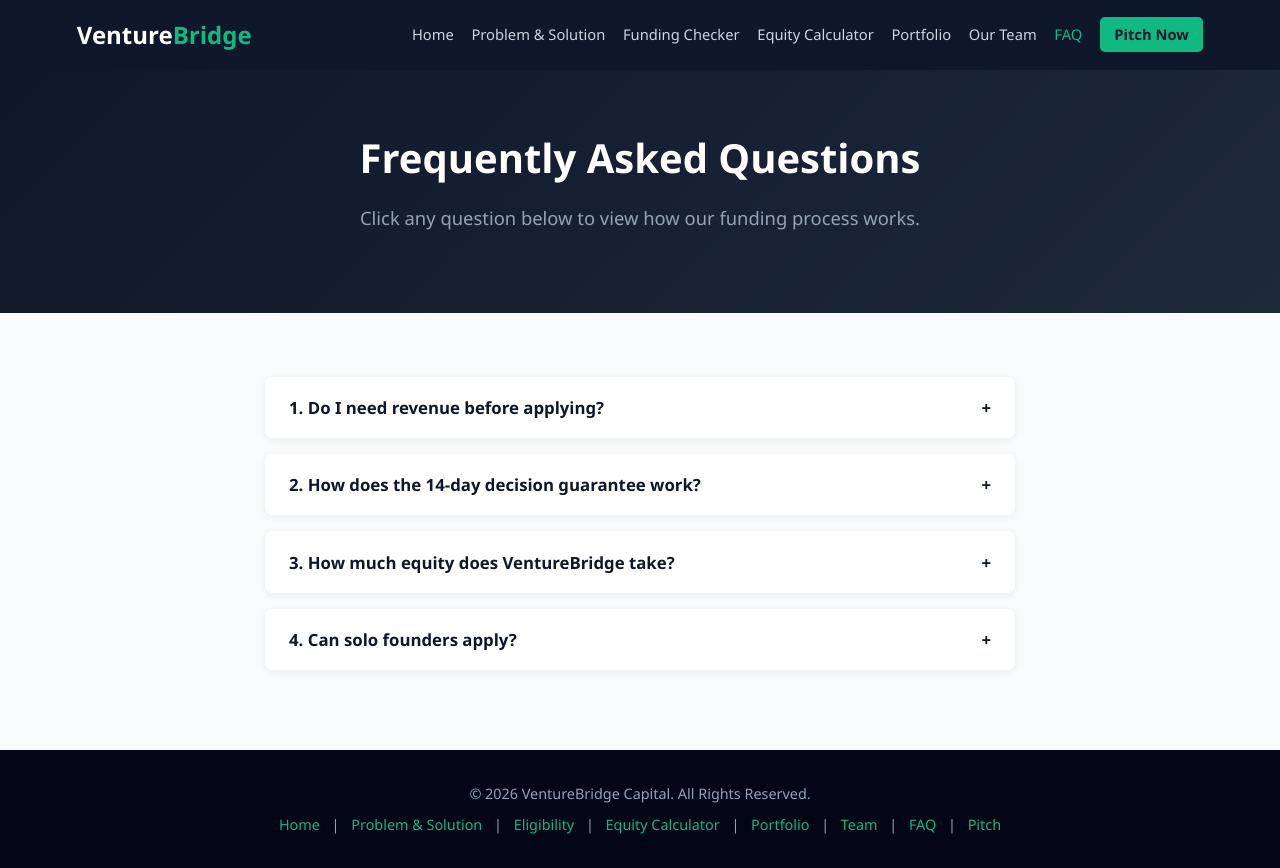
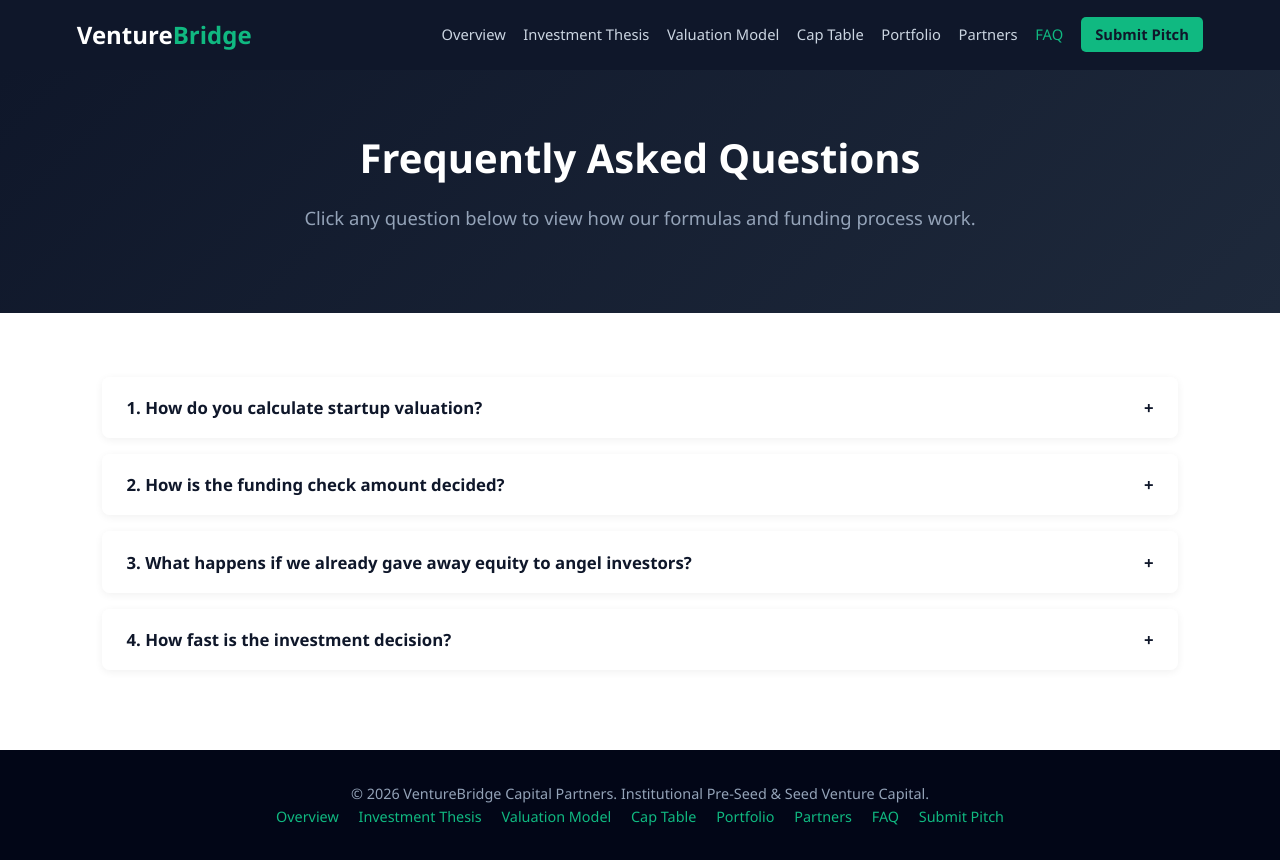
Before and after one commit to NARAYAN-RAI/VENTURE-BRIDGE, a plain HTML site: page faq.html in a window 1280 px wide. Drawn offline with Linux system fonts and the light colour scheme.

Commit message:
Updated faq.html

```diff
--- a/faq.html
+++ b/faq.html
@@ -7,63 +7,67 @@
     <link rel="stylesheet" href="style.css">
 </head>
 <body>
-    <header>
-        <nav class="navbar">
+    <header class="site-header">
+        <nav class="navbar" aria-label="Primary Navigation">
             <a href="index.html" class="logo">Venture<span>Bridge</span></a>
             <ul class="nav-links">
-                <li><a href="index.html">Home</a></li>
-                <li><a href="problem-solution.html">Problem & Solution</a></li>
-                <li><a href="checker.html">Funding Checker</a></li>
-                <li><a href="calculator.html">Equity Calculator</a></li>
+                <li><a href="index.html">Overview</a></li>
+                <li><a href="problem-solution.html">Investment Thesis</a></li>
+                <li><a href="checker.html">Valuation Model</a></li>
+                <li><a href="calculator.html">Cap Table</a></li>
                 <li><a href="portfolio.html">Portfolio</a></li>
-                <li><a href="team.html">Our Team</a></li>
-                <li><a href="faq.html" class="active">FAQ</a></li>
-                <li><a href="pitch.html" class="btn-nav">Pitch Now</a></li>
+                <li><a href="team.html">Partners</a></li>
+                <li><a href="faq.html" class="active" aria-current="page">FAQ</a></li>
+                <li><a href="pitch.html" class="btn-nav">Submit Pitch</a></li>
             </ul>
         </nav>
     </header>
 
+    <main>
         <section class="page-header">
             <h1>Frequently Asked Questions</h1>
-        <p>Click any question below to view how our funding process works.</p>
+            <p>Click any question below to view how our formulas and funding process work.</p>
         </section>
 
-    <section class="section bg-light">
-        <div style="max-width: 750px; margin: 0 auto;">
-            <div class="faq-item">
-                <button class="faq-question" onclick="toggleFaq(this)">1. Do I need revenue before applying? <span>+</span></button>
-                <div class="faq-answer">No. Through our VentureBridge Launchpad track, we fund pre-revenue startups that have a working prototype and clear customer validation.</div>
-            </div>
+        <section class="section bg-band" aria-label="Frequently Asked Questions">
+            <div class="section-inner">
+                <div class="faq-list">
+                    <article class="faq-item">
+                        <button type="button" class="faq-question" onclick="toggleFaq(this)">1. How do you calculate startup valuation? <span>+</span></button>
+                        <div class="faq-answer"><p>We use realistic industry multiples on Yearly Revenue (ARR): a $250K base cap for Idea stage, 5x ARR for Pre-Seed, and 10x–15x ARR for Working startups (plus a 2x bonus on net yearly profit).</p></div>
+                    </article>
 
-            <div class="faq-item">
-                <button class="faq-question" onclick="toggleFaq(this)">2. How does the 14-day decision guarantee work? <span>+</span></button>
-                <div class="faq-answer">Once you submit your pitch on our Pitch Now page, our partners review it within 5 days, schedule one 30-minute founder call, and issue a final decision by Day 14.</div>
-            </div>
+                    <article class="faq-item">
+                        <button type="button" class="faq-question" onclick="toggleFaq(this)">2. How is the funding check amount decided? <span>+</span></button>
+                        <div class="faq-answer"><p>Idea stage startups receive a fixed $50,000 Launchpad grant. Pre-Seed startups receive 15% of their valuation (capped at $250K), and Working startups receive 12% of their valuation plus 50% of their yearly net profit (capped at $1M).</p></div>
+                    </article>
 
-            <div class="faq-item">
-                <button class="faq-question" onclick="toggleFaq(this)">3. How much equity does VentureBridge take? <span>+</span></button>
-                <div class="faq-answer">Our standard seed checks range from $50K to $500K for 7% to 12% equity, ensuring founders keep majority ownership for future funding rounds.</div>
-            </div>
+                    <article class="faq-item">
+                        <button type="button" class="faq-question" onclick="toggleFaq(this)">3. What happens if we already gave away equity to angel investors? <span>+</span></button>
+                        <div class="faq-answer"><p>Our Smart Equity Calculator subtracts both existing investor shares and new round dilution so you can verify that founders still retain over 50% majority control.</p></div>
+                    </article>
 
-            <div class="faq-item">
-                <button class="faq-question" onclick="toggleFaq(this)">4. Can solo founders apply? <span>+</span></button>
-                <div class="faq-answer">Yes! While we love balanced co-founding teams, we actively back strong solo founders and help them recruit technical or business co-founders.</div>
+                    <article class="faq-item">
+                        <button type="button" class="faq-question" onclick="toggleFaq(this)">4. How fast is the investment decision? <span>+</span></button>
+                        <div class="faq-answer"><p>Every pitch submitted on our Submit Pitch page receives a guaranteed decision within <time datetime="P14D">14 calendar days</time>.</p></div>
+                    </article>
                 </div>
             </div>
         </section>
+    </main>
 
-    <footer>
-        <p>&copy; 2026 VentureBridge Capital. All Rights Reserved.</p>
-        <p style="margin-top: 0.5rem;">
-            <a href="index.html">Home</a> |
-            <a href="problem-solution.html">Problem & Solution</a> |
-            <a href="checker.html">Eligibility</a> |
-            <a href="calculator.html">Equity Calculator</a> |
-            <a href="portfolio.html">Portfolio</a> |
-            <a href="team.html">Team</a> |
-            <a href="faq.html">FAQ</a> |
-            <a href="pitch.html">Pitch</a>
-        </p>
+    <footer class="site-footer">
+        <p>&copy; <time datetime="2026">2026</time> VentureBridge Capital Partners. Institutional Pre-Seed &amp; Seed Venture Capital.</p>
+        <nav class="footer-nav" aria-label="Footer Navigation">
+            <a href="index.html">Overview</a>
+            <a href="problem-solution.html">Investment Thesis</a>
+            <a href="checker.html">Valuation Model</a>
+            <a href="calculator.html">Cap Table</a>
+            <a href="portfolio.html">Portfolio</a>
+            <a href="team.html">Partners</a>
+            <a href="faq.html">FAQ</a>
+            <a href="pitch.html">Submit Pitch</a>
+        </nav>
     </footer>
     <script src="script.js"></script>
 </body>
```
Lines whose indentation alone changed are shown as unchanged.
